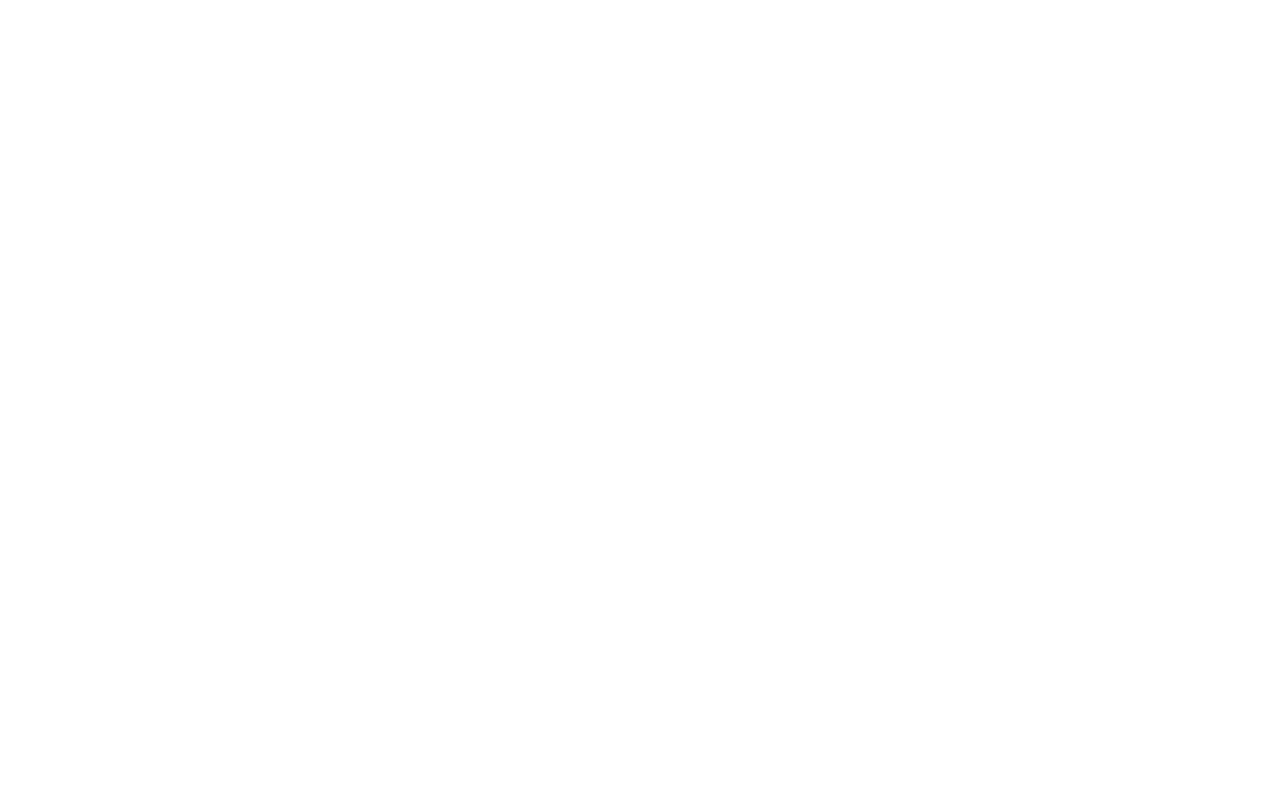
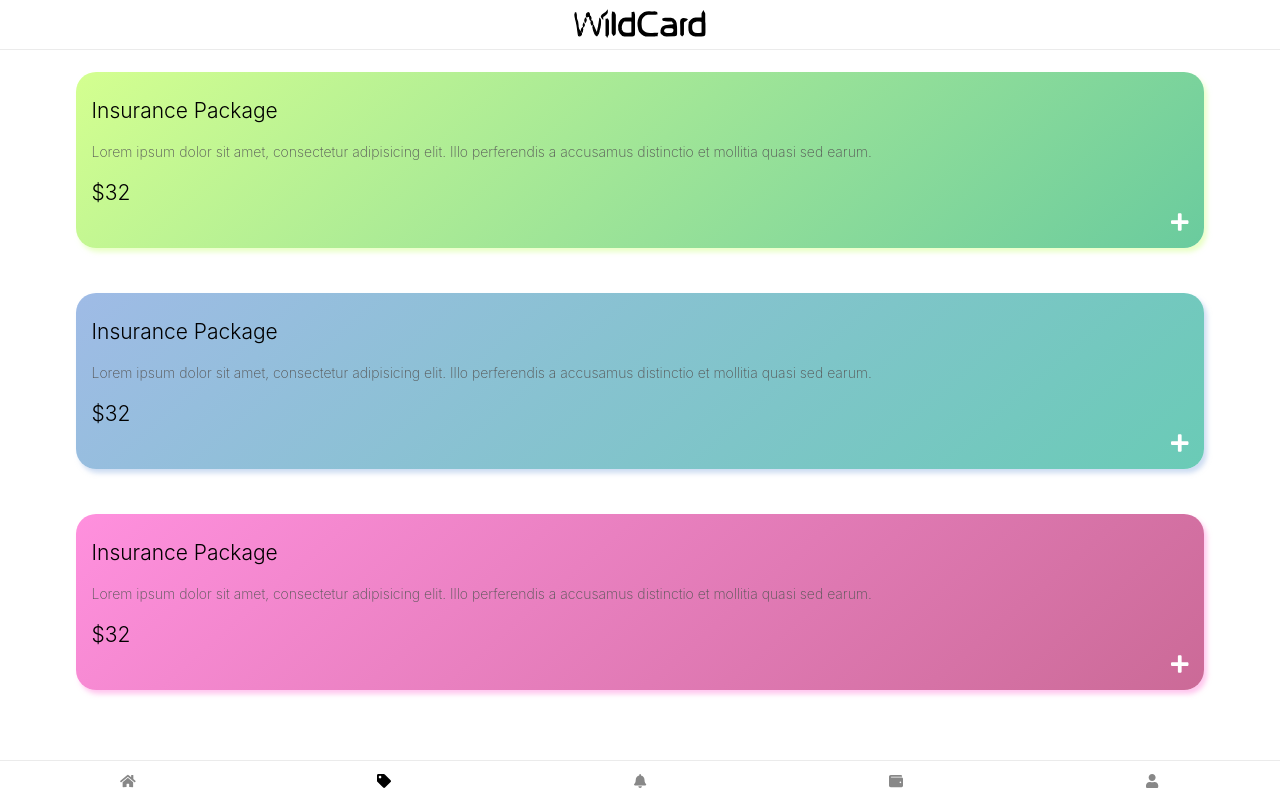
Before and after one commit to ZaynJarvis/Pshift-Wildcard, a React (Create React App) app: page /insurance in a window 1280 px wide. Built offline with nearby package versions, Linux system fonts and the light colour scheme.

Commit message:
add insurance page

```diff
--- a/src/components/BottomNavigation/index.jsx
+++ b/src/components/BottomNavigation/index.jsx
@@ -7,8 +7,8 @@
 export default () => {
 	const config = [
 		{ to: '/home', icon: faHome },
-		{ to: '/c', icon: faTag },
-		{ to: '/b', icon: faBell },
+		{ to: '/insurance', icon: faTag },
+		{ to: '/c', icon: faBell },
 		{ to: '/d', icon: faWallet },
 		{ to: '/', icon: faUser },
 	];
--- /dev/null
+++ b/src/containers/InsurancePage/index.jsx
@@ -0,0 +1,33 @@
+import React from 'react';
+
+import './style.css';
+import { FontAwesomeIcon } from '@fortawesome/react-fontawesome';
+import { faPlus } from '@fortawesome/free-solid-svg-icons';
+
+import Layout from '../Layout';
+import MissionCard from '../../components/MissionCard';
+import Projects from '../../mock/project';
+
+const Insurance = ({ feature }) => (
+	<div className={'insurance ' + feature}>
+		<h2>Insurance Package</h2>
+		<p>
+			Lorem ipsum dolor sit amet, consectetur adipisicing elit. Illo perferendis a accusamus
+			distinctio et mollitia quasi sed earum.
+		</p>
+		<h2>$32</h2>
+		<FontAwesomeIcon className="add-button" icon={faPlus} />
+	</div>
+);
+export default () => {
+	return (
+		<Layout>
+			<div className="project-page">
+				<div className="project-content" />
+				<Insurance feature="basic" />
+				<Insurance feature="intermediate" />
+				<Insurance feature="advanced" />
+			</div>
+		</Layout>
+	);
+};
--- /dev/null
+++ b/src/containers/InsurancePage/style.css
@@ -0,0 +1,46 @@
+.insurance {
+  width: 90%;
+  border-radius: 20px;
+  padding: 1rem;
+  margin: 1.4rem auto;
+  display: flex;
+  height: 11rem;
+  flex-direction: column;
+  align-items: flex-start;
+  position: relative;
+}
+
+.basic {
+  background: linear-gradient(139deg, #d4ff90, #6acb9e);
+  box-shadow: 3px 4px 5px #d4ff9084;
+}
+
+.intermediate {
+  background: linear-gradient(139deg, #9fbbe6, #6acbb6);
+  box-shadow: 3px 4px 5px #9fbbe684;
+}
+
+.advanced {
+  background: linear-gradient(139deg, #ff90de, #cb6a97);
+  box-shadow: 3px 4px 5px #ff90de84;
+}
+
+.insurance > .add-button {
+  position: absolute;
+  font-size: 20px;
+  font-weight: bold;
+  color: #fff;
+  bottom: 16px;
+  right: 16px;
+}
+
+.insurance > h2 {
+  font-weight: 300;
+  margin: 10px 0;
+}
+
+.insurance > p {
+  font-weight: 200;
+  margin: 10px 0;
+  color: #555;
+}
--- a/src/containers/WildCard/index.jsx
+++ b/src/containers/WildCard/index.jsx
@@ -6,6 +6,7 @@
 import HomePage from '../HomePage';
 import MilestonePage from '../MilestonePage';
 import Layout from '../Layout';
+import InsurancePage from '../InsurancePage';
 export default () => {
 	return (
 		<Router>
@@ -13,7 +14,7 @@
 				<Route path="/" exact component={ProjectPage} />
 				<Route path="/project/:id" component={MilestonePage} />
 				<Route path="/home" component={HomePage} />
-				<Route path="/b" component={() => <Layout>400</Layout>} />
+				<Route path="/insurance" component={InsurancePage} />
 				<Route path="/c" component={() => <Layout>400</Layout>} />
 				<Route path="/d" component={() => <Layout>400</Layout>} />
 			</div>
```
